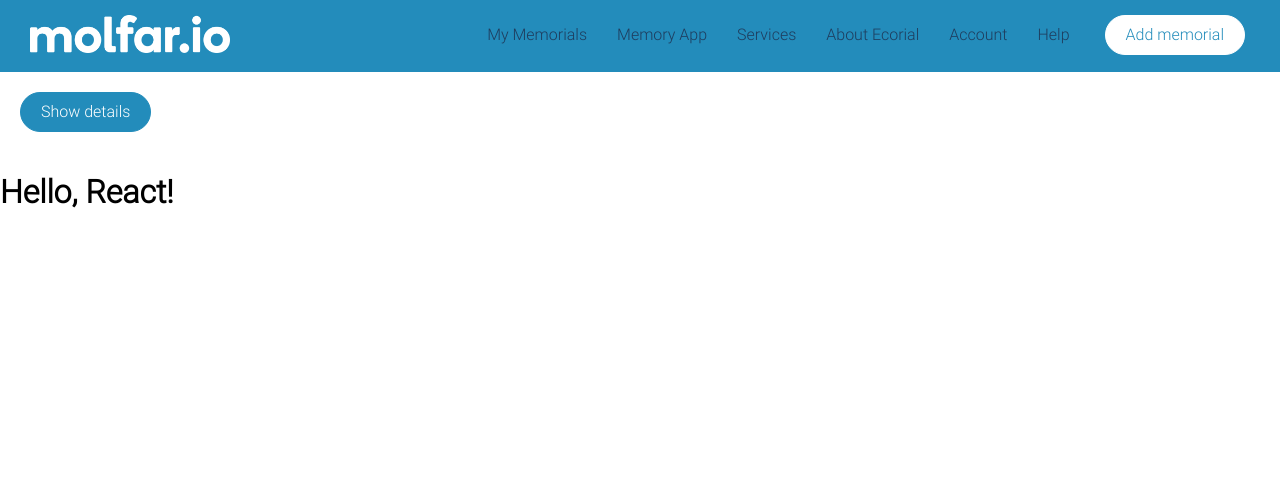
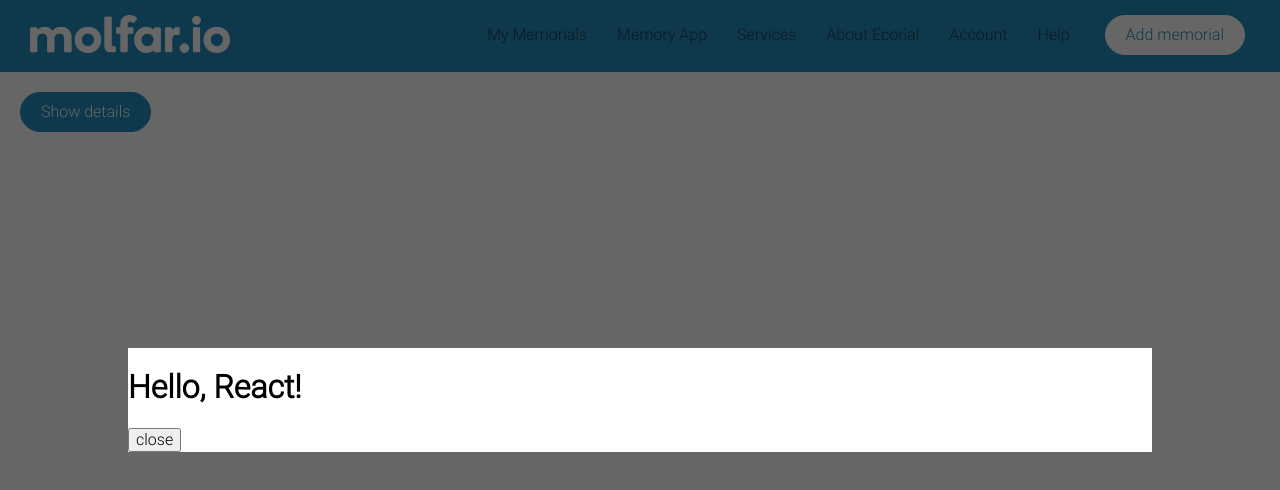
Before and after one commit to denys-fominykh/molfar-io-test-task-react, a React (Create React App) app: page / in a window 1280 px wide. Both pictures are taken after a click on the button "Show details". Shown: the top 490 px of the page. Built offline with nearby package versions, Linux system fonts and the light colour scheme.

Commit message:
creating a simple modal window

```diff
--- a/src/components/MemorialItem/MemorialItem.tsx
+++ b/src/components/MemorialItem/MemorialItem.tsx
@@ -1,20 +1,26 @@
 import React, { FC, useState } from 'react';
 
 import './MemorialItem.scss';
+import { Modal } from '../Modal';
 import { MemorialItemDetails } from '../MemorialItemDetails';
 
 export const MemorialItem: FC = () => {
   const [visible, setVisible] = useState<boolean>(false);
 
+  const showModal = (): void => setVisible(true);
+  const hideModal = (): void => setVisible(false);
+
   return (
     <section className="memorial-item">
+      <Modal show={visible} handleClose={hideModal}>
+        <MemorialItemDetails />
+      </Modal>
       <button
         className="memorial-item__show-btn memorial-item__show-btn_style"
-        onClick={(): void => setVisible(!visible)}
+        onClick={showModal}
       >
         Show details
       </button>
-      {visible ? <MemorialItemDetails /> : null}
     </section>
   );
 };
--- /dev/null
+++ b/src/components/Modal/Modal.scss
@@ -0,0 +1,26 @@
+.modal {
+  position: fixed;
+  top: 0;
+  left: 0;
+  width:100%;
+  height: 100%;
+  background: rgba(0, 0, 0, 0.6);
+}
+
+.modal-main {
+  position:fixed;
+  background: white;
+  width: 80%;
+  height: auto;
+  top:50%;
+  left:50%;
+  transform: translate(-50%,-50%);
+}
+
+.display-block {
+  display: block;
+}
+
+.display-none {
+  display: none;
+}
--- /dev/null
+++ b/src/components/Modal/Modal.tsx
@@ -0,0 +1,24 @@
+import React, { FC } from 'react';
+
+import './Modal.scss';
+
+export interface ModalProps {
+  handleClose: () => void;
+  show: boolean;
+  children: React.ReactNode;
+}
+
+export const Modal: FC<ModalProps> = ({ handleClose, show, children }) => {
+  const showHideClassName: string = show
+    ? 'modal display-block'
+    : 'modal display-none';
+
+  return (
+    <div className={showHideClassName}>
+      <section className="modal-main">
+        {children}
+        <button onClick={handleClose}>close</button>
+      </section>
+    </div>
+  );
+};
--- /dev/null
+++ b/src/components/Modal/index.ts
@@ -0,0 +1,3 @@
+import { Modal } from './Modal';
+
+export { Modal };
```
